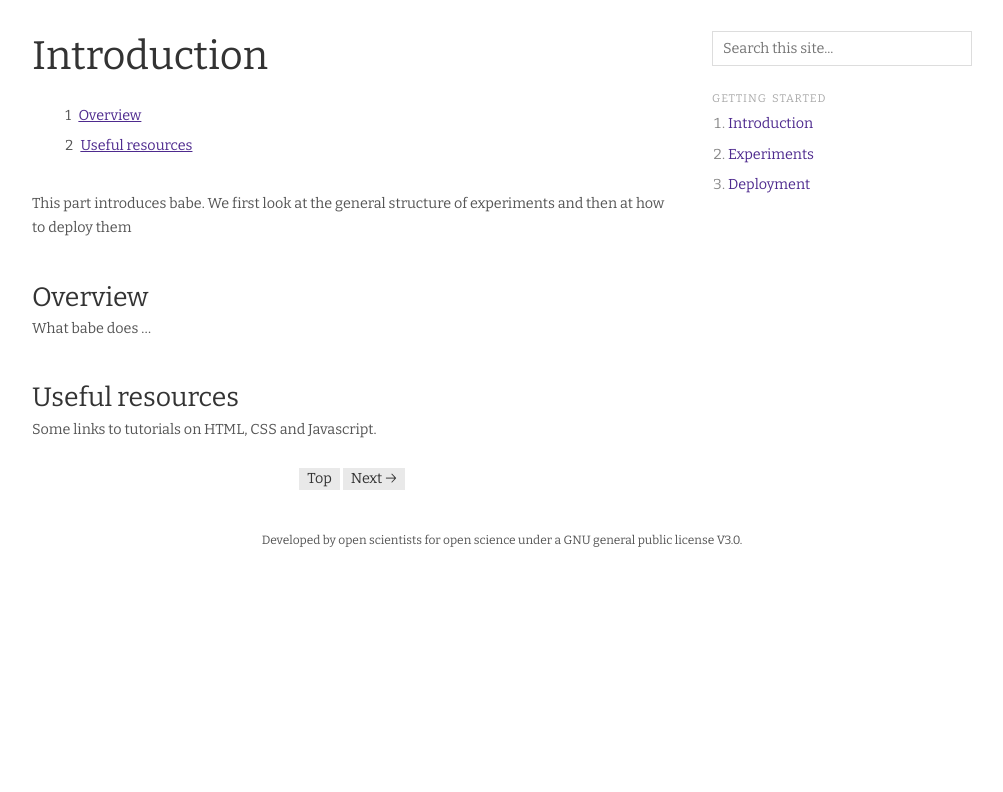
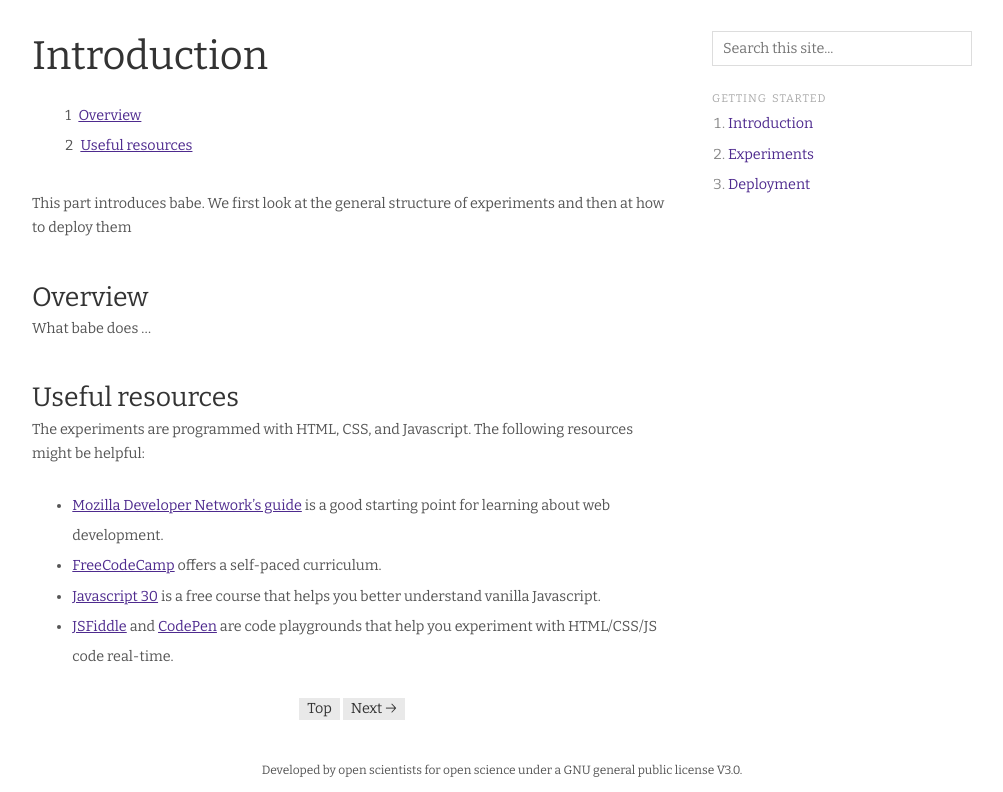
Before and after one commit to magpie-ea/magpie-site, a Jekyll site: the page built from getting-started/introduction.markdown, in a window 1280 px wide, cut to the strip 207-999 px from the top of the page. Shown: the whole strip, without its empty margins (138-1141 px from the left). Built offline with Jekyll 4.4.1, drawn with Linux system fonts in a browser that asks for light colours; nearby versions of some CDN libraries; before the commit the page ends 900 px from its top, so only the background shows below that.

Commit message:
Added links to some HTML/CSS/JS resources

```diff
--- a/getting-started/introduction.markdown
+++ b/getting-started/introduction.markdown
@@ -17,4 +17,8 @@ What babe does ...
 
 ## Useful resources
 
-Some links to tutorials on HTML, CSS and Javascript.
+The experiments are programmed with HTML, CSS, and Javascript. The following resources might be helpful:
+- [Mozilla Developer Network's guide](https://developer.mozilla.org/en-US/docs/Learn)  is a good starting point for learning about web development.
+- [FreeCodeCamp](https://www.freecodecamp.org/) offers a self-paced curriculum.
+- [Javascript 30](https://javascript30.com/) is a free course that helps you better understand vanilla Javascript.
+- [JSFiddle](https://jsfiddle.net/) and [CodePen](https://codepen.io/) are code playgrounds that help you experiment with HTML/CSS/JS code real-time.
```
